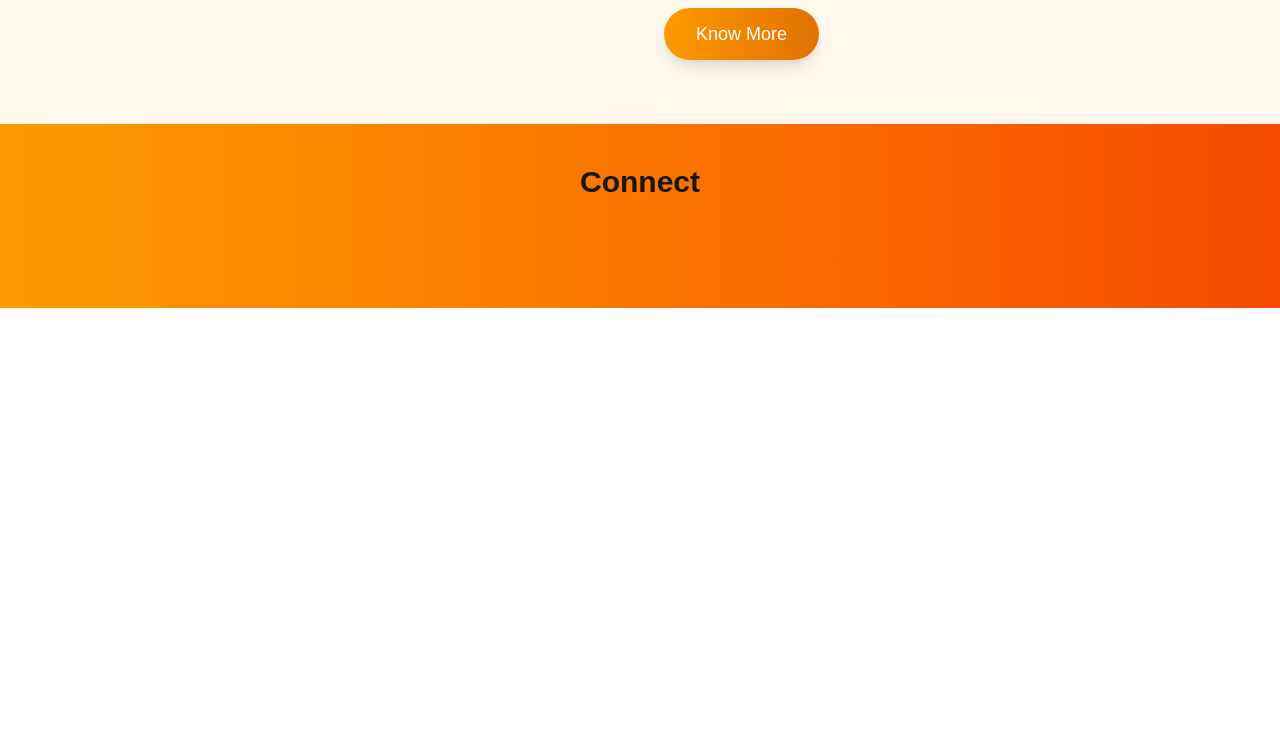
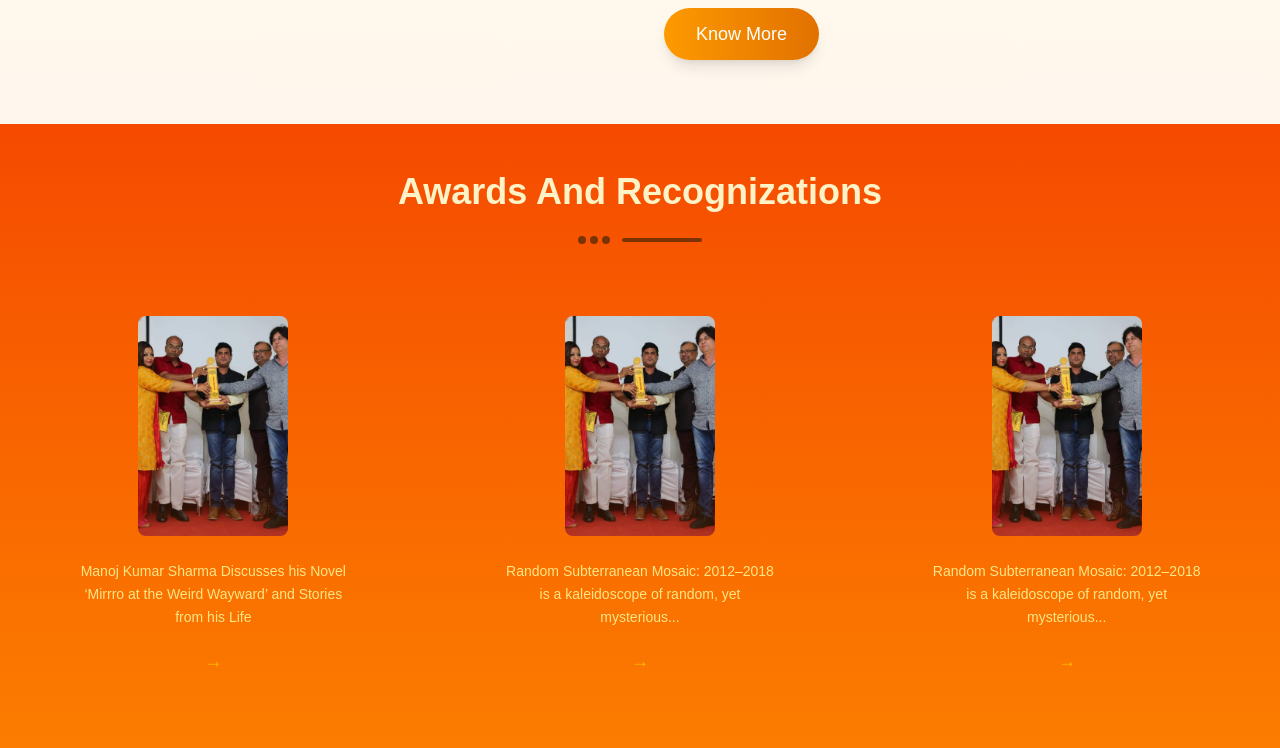
Before and after one commit to arpitashuklaa/MnojSharmaWeb, a Next.js app: page / in a window 1280 px wide. Shown: the part 2280-3028 px from the top of the page. Before the commit the page ends 2588 px from the top, so only its background shows below. Built offline with nearby package versions, Linux system fonts and the light colour scheme.

Commit message:
award section updated

```diff
--- /dev/null
+++ b/src/app/components/AwardSection.tsx
@@ -0,0 +1,95 @@
+"use client";
+
+import React from "react";
+import Image from "next/image";
+
+export default function AwardSection() {
+  const awards = [
+    {
+      id: 1,
+      description:
+        "Manoj Kumar Sharma Discusses his Novel ‘Mirrro at the Weird Wayward’ and Stories from his Life",
+      image: "/images/awards/author-manoj-sharma.jpeg",
+      alt: "Book cover showing a man and woman sitting at a table in a cafe",
+    },
+    {
+      id: 2,
+      description:
+        "Random Subterranean Mosaic: 2012–2018 is a kaleidoscope of random, yet mysterious...",
+      image: "/images/awards/author-manoj-sharma.jpeg",
+      alt: "Black and white book cover with shadow of a person walking",
+    },
+    {
+      id: 3,
+      description:
+        "Random Subterranean Mosaic: 2012–2018 is a kaleidoscope of random, yet mysterious...",
+      image: "/images/awards/author-manoj-sharma.jpeg",
+      alt: "Black and white book cover with shadow of a person walking",
+    },
+    {
+      id: 4,
+      description:
+        "Random Subterranean Mosaic: 2012–2018 is a kaleidoscope of random, yet mysterious...",
+      image: "/images/awards/author-manoj-sharma.jpeg",
+      alt: "Black and white book cover with shadow of a person walking",
+    },
+    {
+      id: 5,
+      description:
+        "Random Subterranean Mosaic: 2012–2018 is a kaleidoscope of random, yet mysterious...",
+      image: "/images/awards/author-manoj-sharma.jpeg",
+      alt: "Black and white book cover with shadow of a person walking",
+    },
+    {
+      id: 6,
+      description:
+        "Random Subterranean Mosaic: 2012–2018 is a kaleidoscope of random, yet mysterious...",
+      image: "/images/awards/author-manoj-sharma.jpeg",
+      alt: "Black and white book cover with shadow of a person walking",
+    },
+  ];
+  return (
+    <div className="min-h-screen bg-gradient-to-b from-orange-600 to-amber-500 py-12 px-4 flex flex-col items-center">
+      <h2 className="text-3xl md:text-4xl font-bold text-amber-100 mb-6">
+        Awards And Recognizations
+      </h2>
+      <div className="flex mb-12">
+        <div className="flex space-x-1 items-center">
+          {[...Array(3)].map((_, i) => (
+            <div key={i} className="w-2 h-2 rounded-full bg-amber-900"></div>
+          ))}
+          <div className="w-20 h-1 rounded bg-amber-900 ml-2"></div>
+        </div>
+      </div>
+      <div className="grid grid-cols-1 sm:grid-cols-2 lg:grid-cols-3 gap-8 max-w-7xl w-full mx-auto">
+        {awards.map((book) => (
+          <div
+            key={book.id}
+            className="group flex flex-col items-center max-w-xs text-center p-6 rounded-xl transition-all duration-300 hover:bg-amber-800/30 hover:shadow-lg hover:shadow-amber-500/20 mx-auto"
+          >
+            <div className="relative w-[150px] h-[220px] mb-6 overflow-hidden rounded-lg group-hover:shadow-xl group-hover:shadow-amber-500/30 transition-all duration-300">
+              <Image
+                src={book.image}
+                alt={book.alt}
+                fill
+                className="object-cover group-hover:scale-105 transition-transform duration-500"
+              />
+              <div className="absolute inset-0 bg-gradient-to-t from-amber-900/30 via-transparent to-transparent"></div>
+            </div>
+
+            <p className="text-amber-200 text-sm mb-6 leading-relaxed">
+              {book.description}
+            </p>
+
+            <a
+              href="#"
+              className="text-amber-400 text-lg leading-none hover:text-amber-300 transition-colors duration-300"
+            >
+              →
+            </a>
+          </div>
+        ))}
+      </div>
+    </div>
+  );
+}
--- a/src/app/components/HeroSection.tsx
+++ b/src/app/components/HeroSection.tsx
@@ -1,6 +1,6 @@
 'use client'
 
-"use client";
+
 import React from "react";
 import heroImg from "../../../public/images/author/Authorimg.jpeg";
 import Image from "next/image";
--- a/src/app/components/PublishedBooks.tsx
+++ b/src/app/components/PublishedBooks.tsx
@@ -7,7 +7,7 @@ const PublishedBooks = () => {
   const books = [
     {
       id: 1,
-      title: "Etchings of the First Quarter of 2020",
+      title: "Me No Pause Me Play",
       description:
         "Sabarna Roy was awarded the Literoma Laureate Award for Fiction in 2019",
       image: "/images/books/book1.jpeg",
--- a/src/app/page.tsx
+++ b/src/app/page.tsx
@@ -1,7 +1,8 @@
-import Navbar from "@/app/components/Navbar";
+// import Navbar from "@/app/components/Navbar";
 import HeroSection from "./components/HeroSection";
 import AboutAuthor from "./components/AboutAuthor";
 import PublishedBooks from "./components/PublishedBooks";
+import AwardSection from './components/AwardSection';
 
 export default function Home() {
   return (
@@ -9,6 +10,7 @@ export default function Home() {
       <HeroSection />
       <PublishedBooks/>
       <AboutAuthor/>
+      <AwardSection/>
     </>
   );
 }
```
Also changed, not shown: public/images/awards/author-manoj-sharma.jpeg (added).
